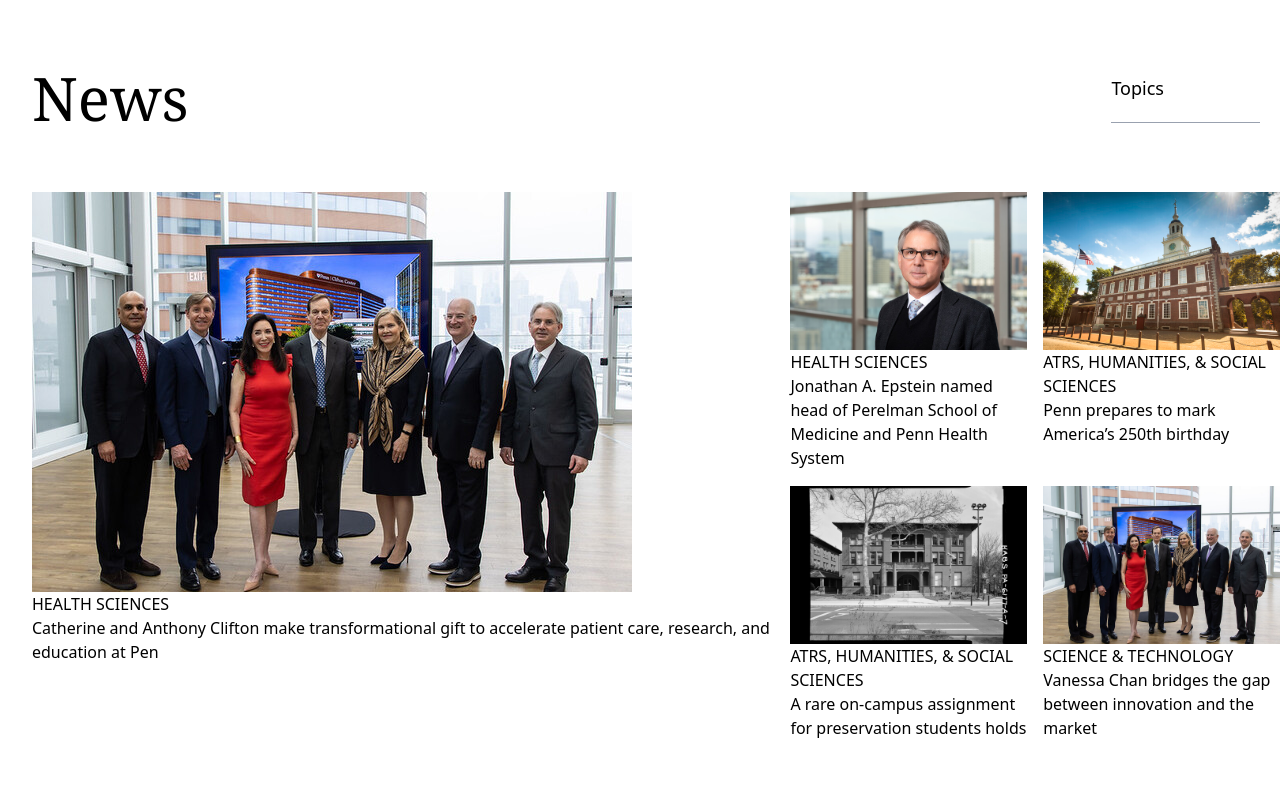
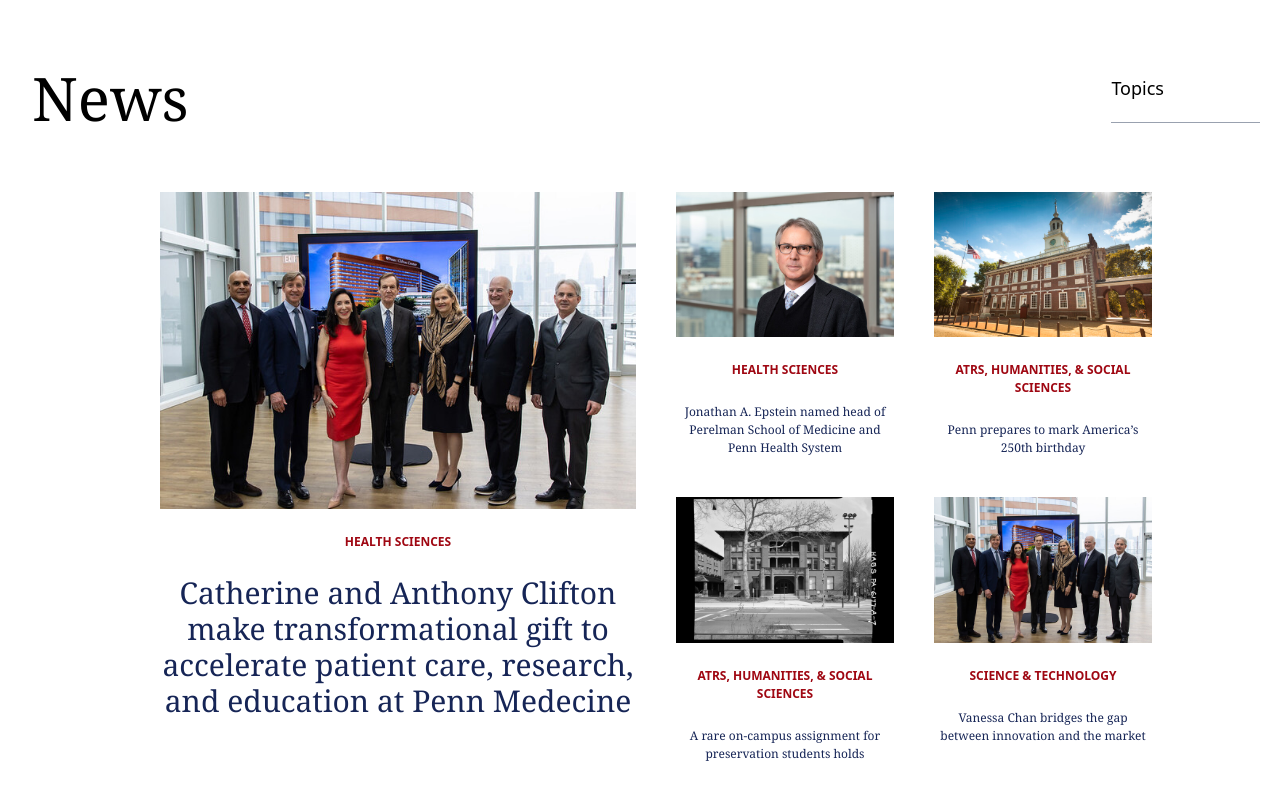
Before and after one commit to dondou21/gate, a website: page public/index.html in a window 1280 px wide. Shown: the part 828-1628 px from the top of the page. Drawn offline with Linux system fonts and the light colour scheme.

Commit message:
News boxes title and subtitles added

```diff
--- a/public/index.html
+++ b/public/index.html
@@ -60,61 +60,61 @@
      </div>
      <!-- Boxes -->
 
-      <div class="grid grid-cols-5 grid-rows-5 gap-4 ">
+      <div class="grid grid-cols-4 grid-rows-5 gap-10   mx-32 ">
         <!-- Box1 -->
-          <div class="col-span-3 row-span-2 ">
+          <div class="col-span-2 row-span-2  ">
               <img src="./images/pavilion-gift-teaser_3.jpg" alt="Pavilion" srcset="">
               <div>
-                <h1>
+                <h1 class="new-tite">
                   HEALTH SCIENCES
                 </h1>
-                <p>
+                <p class="text-3xl  text-blue-950 font-serif  text-center hover:underline ">
                   Catherine and Anthony Clifton make transformational gift to accelerate patient care,
-                   research, and education at Pen
+                   research, and education at Penn Medecine
                 </p>
               </div>
           </div>
           <!-- Box2 -->
-          <div class="col-start-4">
-            <img src="./images/epstein-jon-teaser_1.jpg" alt="Epstein" srcset="">
+          <div class="col-start-3">
+            <img class="" src="./images/epstein-jon-teaser_1.jpg" alt="Epstein" srcset="">
             <div>
-              <h1>
+              <h1 class="new-tite">
                 HEALTH SCIENCES
               </h1>
-              <p>
+              <p class="new-paragraph">
                 Jonathan A. Epstein named head of Perelman School of Medicine and Penn Health System
               </p>
             </div>
           </div>
           <!-- Box3 -->
-          <div class="col-start-5">
+          <div class="col-start-4">
             <img src="./images/america-250-teaser-social-main_1.jpg" alt="america" srcset="">
             <div>
-              <h1>
+              <h1 class="new-tite">
                 ATRS, HUMANITIES, & SOCIAL SCIENCES
               </h1>
-              <p>
+              <p class="new-paragraph">
                 Penn prepares to mark America’s 250th birthday
               </p>
             </div>
           </div>
           <!-- Box4 -->
-          <div class="col-start-4 row-start-2">
+          <div class="col-start-3 row-start-2">
             <img src="./images/preservation-campus-teaser_1.jpg" alt="preservation-campus-teaser_1" srcset="">
-            <h1>
+            <h1 class="new-tite">
               ATRS, HUMANITIES, & SOCIAL SCIENCES
             </h1>
-            <p>
+            <p class="new-paragraph">
               A rare on-campus assignment for preservation students holds
             </p>
           </div>
           <!-- Box5 -->
-          <div class="col-start-5 row-start-2">
+          <div class="col-start-4 row-start-2">
             <img src="./images/pavilion-gift-teaser_3.jpg" alt="" srcset="">
-            <h1>
+            <h1 class="new-tite">
               SCIENCE & TECHNOLOGY
             </h1>
-            <p>
+            <p class="new-paragraph">
               Vanessa Chan bridges the gap between innovation and the market
             </p>
           </div>
--- a/public/input.css
+++ b/public/input.css
@@ -3,3 +3,11 @@
 .nav-menu {
     @apply text-white ;
 }
+
+.new-tite {
+    @apply text-[12px] text-red-800 text-center font-semibold py-6 hover:underline
+}
+
+.new-paragraph {
+    @apply text-[12px] text-blue-950 font-serif  text-center hover:underline
+ }
```
Also changed, not shown: public/output.css.
